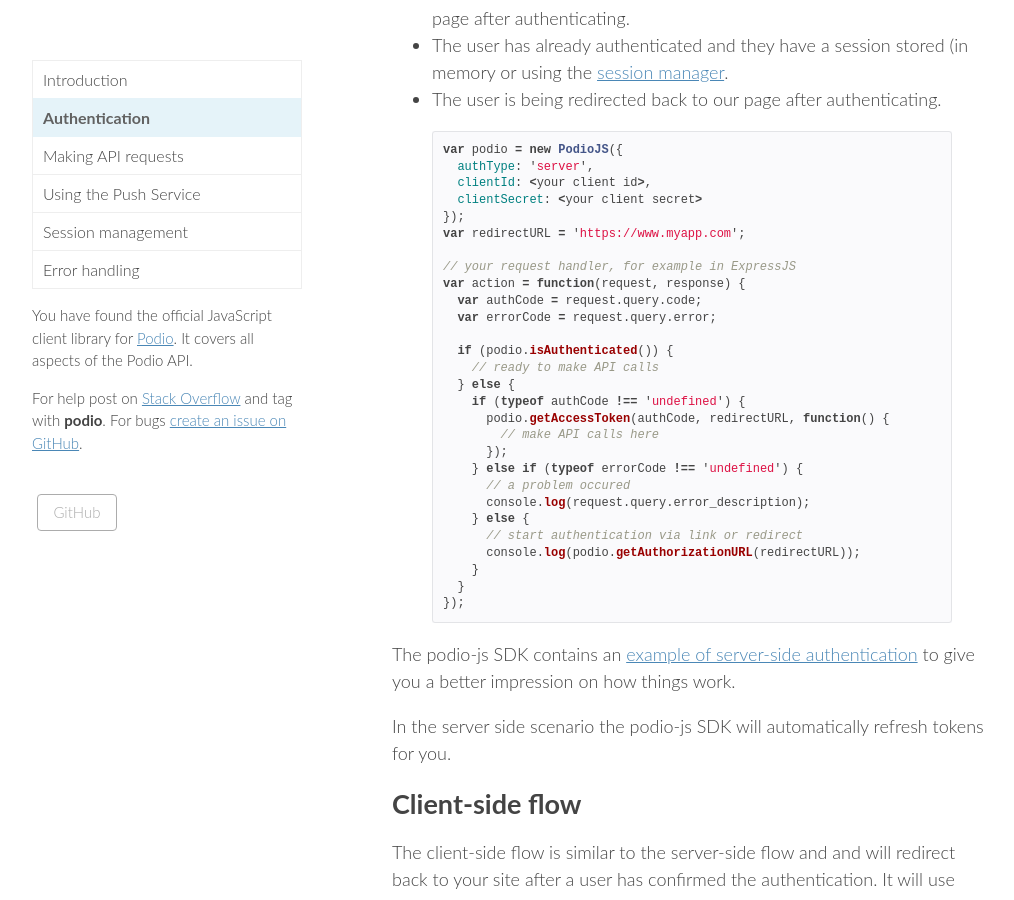
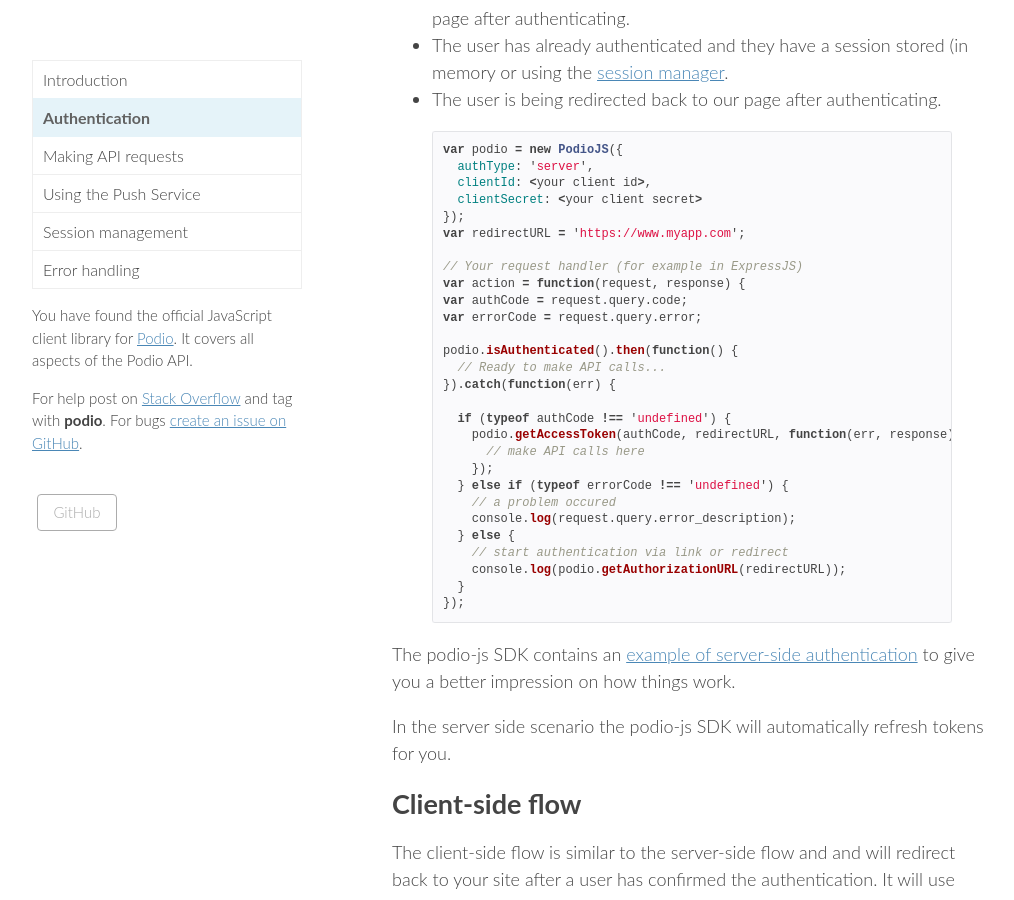
Before and after one commit to podio/podio-js, a Jekyll site: the page built from authentication/index.md, in a window 1280 px wide and 900 px high, scrolled down 1461 px. Shown: the whole window, without its empty margins (128-1142 px from the left). Built offline with Jekyll 4.4.1, drawn with Linux system fonts in a browser that asks for light colours.

Commit message:
Updated first code snippet so that it uses promises for authentication

```diff
--- a/authentication/index.md
+++ b/authentication/index.md
@@ -60,25 +60,25 @@
 });
 var redirectURL = 'https://www.myapp.com';
 
-// your request handler, for example in ExpressJS
+// Your request handler (for example in ExpressJS)
 var action = function(request, response) {
-  var authCode = request.query.code;
-  var errorCode = request.query.error;
+var authCode = request.query.code;
+var errorCode = request.query.error;
 
-  if (podio.isAuthenticated()) {
-    // ready to make API calls
+podio.isAuthenticated().then(function() {
+  // Ready to make API calls...
+}).catch(function(err) {
+
+  if (typeof authCode !== 'undefined') {
+    podio.getAccessToken(authCode, redirectURL, function(err, response) {
+      // make API calls here
+    });
+  } else if (typeof errorCode !== 'undefined') {
+    // a problem occured
+    console.log(request.query.error_description);
   } else {
-    if (typeof authCode !== 'undefined') {
-      podio.getAccessToken(authCode, redirectURL, function() {
-        // make API calls here
-      });
-    } else if (typeof errorCode !== 'undefined') {
-      // a problem occured
-      console.log(request.query.error_description);
-    } else {
-      // start authentication via link or redirect
-      console.log(podio.getAuthorizationURL(redirectURL));
-    }
+    // start authentication via link or redirect
+    console.log(podio.getAuthorizationURL(redirectURL));
   }
 });
 {% endhighlight %}
```
